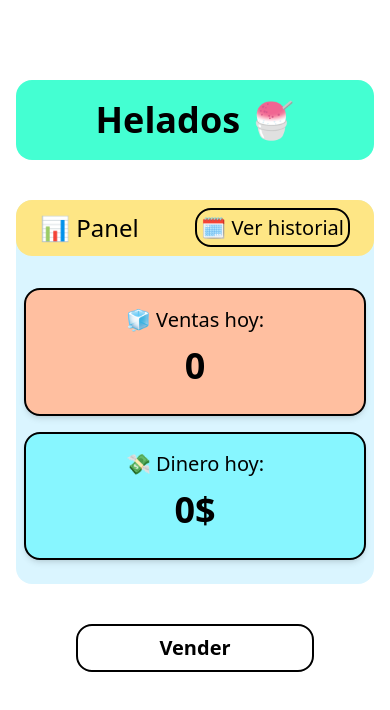
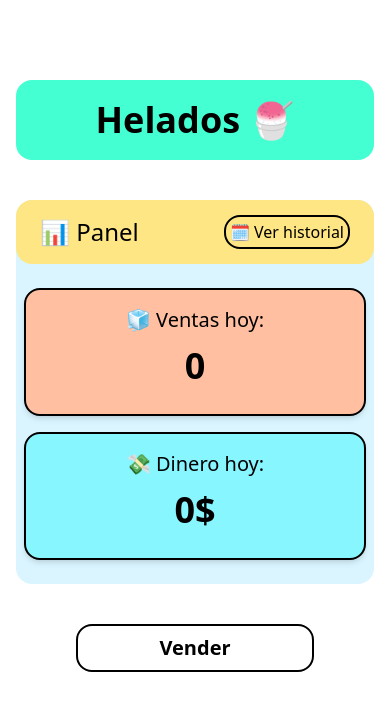
Before and after one commit to Ariel-Caceres/App-Helados, a React (Vite) app: page / in a window 390 px wide. Shown: the top 710 px of the page. Built offline with nearby package versions, Linux system fonts and the light colour scheme.

Commit message:
responsive

```diff
--- a/src/pages/Home.tsx
+++ b/src/pages/Home.tsx
@@ -10,57 +10,23 @@ export const Home = () => {
     const ventasHoy = ventas.filter(v => v.fecha == hoy)
     const DineroHoy = ventas.reduce((acc, v) => acc + v.precio, 0)
     console.log(ventasHoy)
-    // return (
-    //     <div className='min-w-1/2 h-full flex flex-col mt-32 gap-10'>
-    //         <Header />
-    //         <div className='w-full h-96 bg-[#DAF5FF] rounded-2xl flex flex-col justify-evenly relative'>
-    //             <div className='absolute top-0 w-full flex  h-1/5 items-center  bg-amber-200 rounded-2xl '>
-    //                 <span className='text-3xl font-medium ml-10'>📊Panel:    </span>
-    //             </div>
-    //             <div className='w-full  flex justify-evenly'>
-    //                 <div className='w-1/3  bg-[#FFBFA0] h-40 rounded-2xl flex-col flex border-2'>
-    //                     <div className="w-full justify-center flex h-1/3 items-center">
-    //                         <span className="text-2xl font-medium">🧊Ventas hoy :</span>
-    //                     </div>
-    //                     <div className="w-full justify-center flex h-1/3 items-center">
-    //                         <span className="text-4xl font-bold">{ventasHoy.length}</span>
-    //                     </div>
-    //                 </div>
-    //                 <div className='w-1/3 bg-[#87F6FF] h-40 rounded-2xl flex-col flex border-2 '>
-    //                     <div className="w-full justify-center flex h-1/3 items-center">
-    //                         <span className="text-2xl font-medium  ">💸Dinero hoy :</span>
-    //                     </div>
-    //                     <div className="w-full justify-center flex h-1/3 items-center ">
-    //                         <span className="text-4xl font-bold">{DineroHoy}$</span>
-    //                     </div>
 
-    //                 </div>
-    //             </div>
-    //         </div>
-    //         <div className='w-full h-15 flex justify-center '>
-    //             <div className="bg-white w-1/5 items-center flex justify-center text-black  rounded-2xl border-2 hover:bg-black hover:text-white hover:border-[#DAF5FF] transition-all ease-in-out delay-100">
-    //                 <button className="w-full h-full hover:cursor-pointer" onClick={() => navigate("/sell")}>
-    //                     <span className="text-2xl font-bold">Vender</span>
-    //                 </button>
-    //             </div>
-    //         </div>
-    //     </div>
-    // )
+
     return (
         <div className="w-full max-w-3xl mx-auto h-full flex flex-col mt-20 gap-10 px-4">
 
             <Header />
 
-            <div className="w-full bg-[#DAF5FF] rounded-2xl flex flex-col justify-evenly relative py-6">
+            <div className="w-full bg-[#DAF5FF] rounded-2xl flex  flex-col justify-evenly relative py-6">
 
-                <div className="absolute top-0 left-0 right-0 flex items-center h-14 bg-amber-200 rounded-2xl px-6 ">
-                    <div className="w-1/2">
-                        <span className="text-2xl md:text-3xl font-medium">📊 Panel</span>
+                <div className="absolute top-0 left-0 gap-x-10 gap-y-3 right-0 flex flex-wrap w-full  items-center justify-between   bg-amber-200 rounded-2xl px-6 py-4 ">
+                    <div className="">
+                        <span className="text-2xl whitespace-nowrap md:text-3xl font-medium">📊 Panel</span>
 
                     </div>
-                    <div className="w-1/2 justify-end flex items-end ">
+                    <div className=" justify-end flex items-end ">
                         <button className="" onClick={() => navigate("/record")}>
-                            <span className="text-xl  md:text-xl font-medium self-end justify-self-end border-2 rounded-2xl p-1 cursor-pointer">🗓 Ver historial</span>
+                            <span className="text-md text-end whitespace-nowrap sm:text-2xl font-medium self-end justify-self-end border-2 rounded-2xl p-1 cursor-pointer">🗓 Ver historial</span>
                         </button>
                     </div>
                 </div>
```
